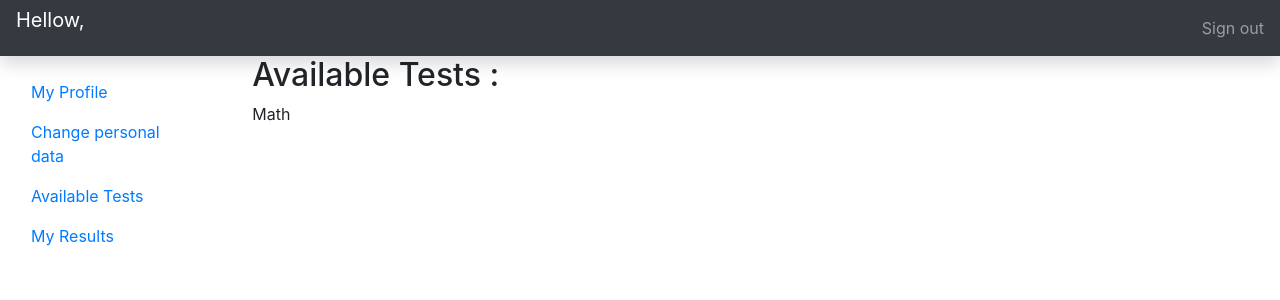
After one commit to MEVIO01/Testing, a Django app: page /available_tests/ in a window 1280 px wide. The commit adds this page. Shown: the top 300 px of the page. Run offline with Django 3.2, Linux system fonts and the light colour scheme; data comes from the database, SQL or seed files in the repository; some libraries are stand-ins or nearby versions.

Commit message:
test display added

```diff
--- a/testing/templates/base.html
+++ b/testing/templates/base.html
@@ -34,7 +34,7 @@
             </a>
           </li>
           <li class="nav-item">
-            <a class="nav-link" href="#">
+            <a class="nav-link" href="{% url 'tests' %}">
               Available Tests
             </a>
           </li>
--- a/testing/testing/urls.py
+++ b/testing/testing/urls.py
@@ -16,6 +16,7 @@ Including another URLconf
 from django.contrib import admin
 from django.urls import path
 from accounts.views import *
+from tests.views import *
 
 urlpatterns = [
     path('admin/', admin.site.urls),
@@ -24,4 +25,5 @@ urlpatterns = [
     path('register/', registration_view, name="register"),
     path('account/', account_view, name="account"),
     path('profile/', profile_view, name="profile"),
+    path('available_tests/', tests_view, name="tests"),
 ]
--- /dev/null
+++ b/testing/tests/templates/tests/tests.html
@@ -0,0 +1,12 @@
+{% extends 'base.html' %}
+{% load static %}
+
+
+{% block content %}
+<div class="container">
+	<h2>Available Tests : </h2>
+	{% for test in tests %}
+		<p>{{test.title}}</p>
+	{% endfor %}
+</div>
+{% endblock %}
--- a/testing/tests/views.py
+++ b/testing/tests/views.py
@@ -1,3 +1,8 @@
 from django.shortcuts import render
+from .models import Test
 
-# Create your views here.
+
+def tests_view(request):
+    available_tests = Test.objects.all()
+    context = {'tests': available_tests}
+    return render(request, 'tests/tests.html', context)
```
